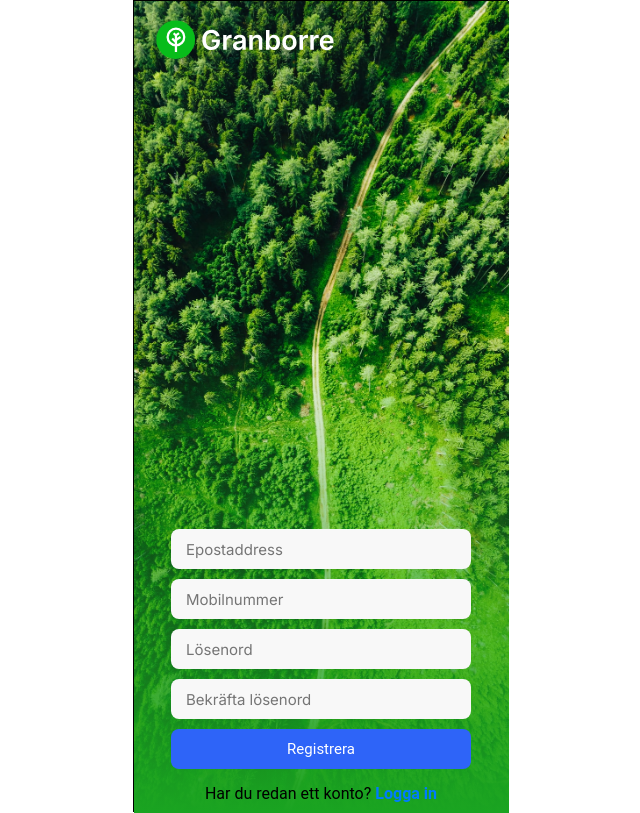
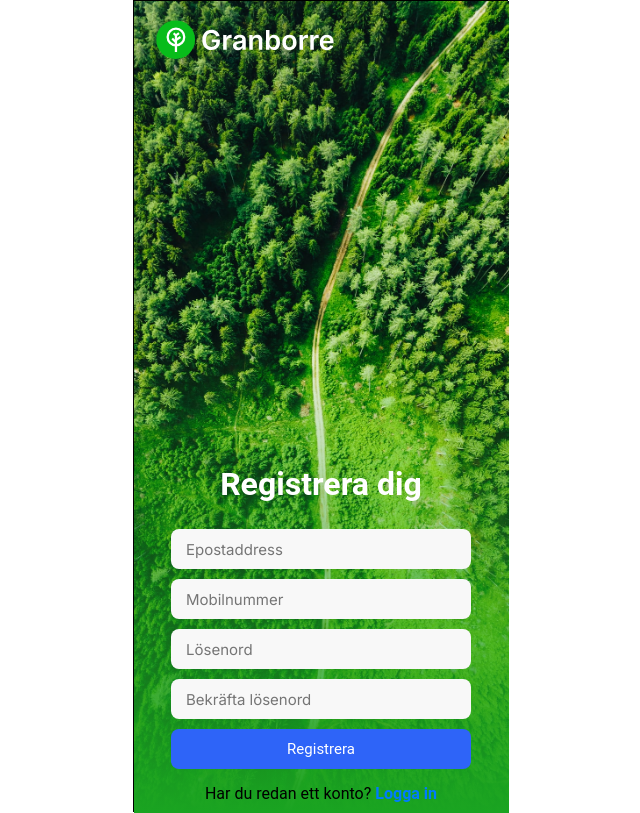
Before and after one commit to ma-chni/Granborre, a React (Create React App) app in the folder client/: page / in a window 1280 px wide. Shown: the whole page, without its empty margins (320-960 px from the left). Built offline with nearby package versions, Linux system fonts and the light colour scheme.

Commit message:
Add h1 to login and register

```diff
--- a/client/src/App.css
+++ b/client/src/App.css
@@ -417,3 +417,7 @@ input.toggle:checked ~ .menu {
   margin-top: 240px;
   margin-bottom: 40px;
 }
+
+.white-text {
+  color:white;
+}
--- a/client/src/components/LoginForm/LoginForm.js
+++ b/client/src/components/LoginForm/LoginForm.js
@@ -59,6 +59,7 @@ function LoginForm(props) {
     <div className="container container-bg">
       <img src={logoWhite} className="App-logo" alt="logo" />
       <div className="outer-div">
+        <h1 className="white-text">Logga in</h1>
         <form>
           <input
             type="email"
--- a/client/src/components/RegistrationForm/RegistrationForm.js
+++ b/client/src/components/RegistrationForm/RegistrationForm.js
@@ -77,6 +77,7 @@ function RegistrationForm(props) {
     <div className="container container-bg">
       <img src={logoWhite} className="App-logo" alt="logo" />
       <div className="outer-div">
+        <h1 className="white-text">Registrera dig</h1>
         <form>
           <input
             type="email"
```
